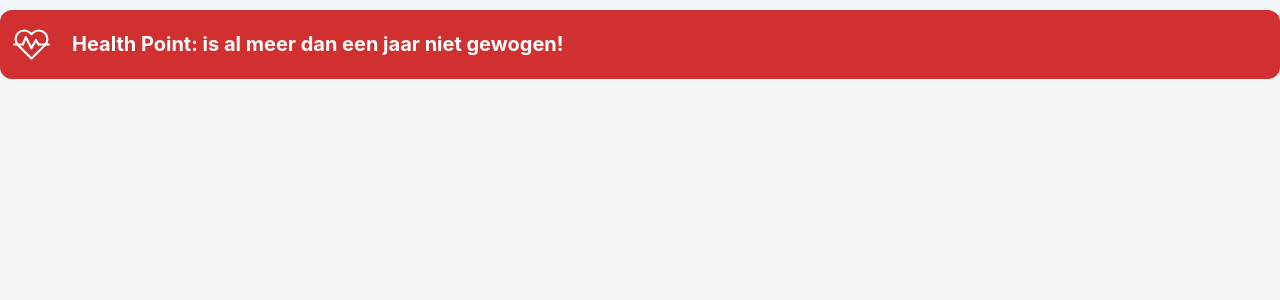
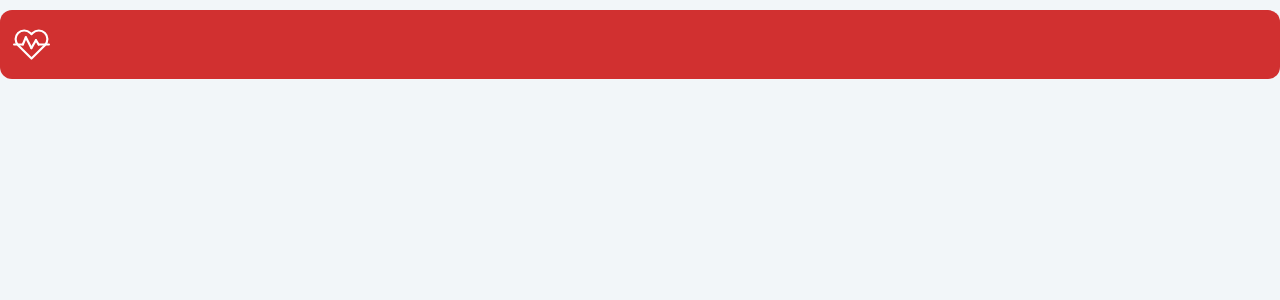
Before and after one commit to tmtuanyd/loyyo, a Next.js app: page /pet/components/HealthBox in a window 1280 px wide. Shown: the top 300 px of the page. Built offline with nearby package versions, Linux system fonts and the light colour scheme.

Commit message:
feat: update health box

```diff
--- a/pages/pet/components/HealthBox.tsx
+++ b/pages/pet/components/HealthBox.tsx
@@ -2,14 +2,28 @@
 import React from 'react';
 import HearIcon from '@/assets/svg/heart-beat.svg';
 import classes from '../Pet.module.css';
+import { PetType } from '@/core/type';
 
-const HealthBox = ({ petName, color = '#D13030' }: { petName: string; color?: string }) => {
+const HealthBox = ({ petDetails }: { petDetails: PetType }) => {
   return (
-    <Flex w="100%" bg={color} align="center" gap={22} className={classes.banner}>
+    <Flex
+      w="100%"
+      bg={petDetails?.color || '#D13030'}
+      align="center"
+      gap={22}
+      className={classes.banner}
+    >
       <HearIcon />
-      <Text fz={{ base: 16, lg: 20 }} fw="bold">
-        Health Point: {petName} is al meer dan een jaar niet gewogen!
-      </Text>
+      {petDetails?.type === 'dog' && (
+        <Text fz={{ base: 16, lg: 20 }} fw="bold">
+          Health Point: {petDetails?.name} is al meer dan een jaar niet gewogen!
+        </Text>
+      )}
+      {petDetails?.type === 'cat' && (
+        <Text fz={{ base: 16, lg: 20 }} fw="bold">
+          Health Point: momenteel aandachtspunten voor {petDetails?.name}
+        </Text>
+      )}
     </Flex>
   );
 };
--- a/pages/pet/index.tsx
+++ b/pages/pet/index.tsx
@@ -60,7 +60,7 @@
               <IconPlus color="white" />
             </Button>
           </Flex>
-          <HealthBox petName={petDetails?.name} color={petDetails?.color} />
+          <HealthBox petDetails={petDetails} />
           <PetCharacteristic petDetails={petDetails} />
           <PetDetail petDetails={petDetails} />
         </Flex>
```
